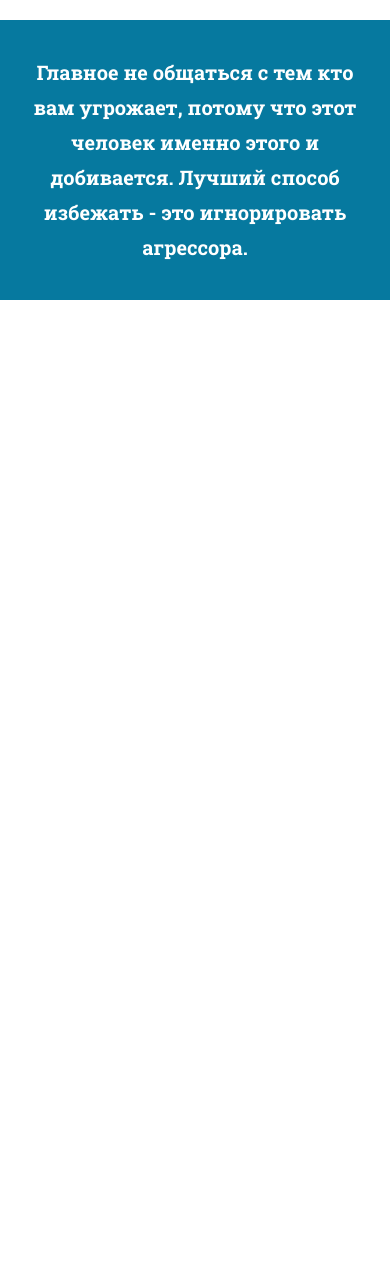
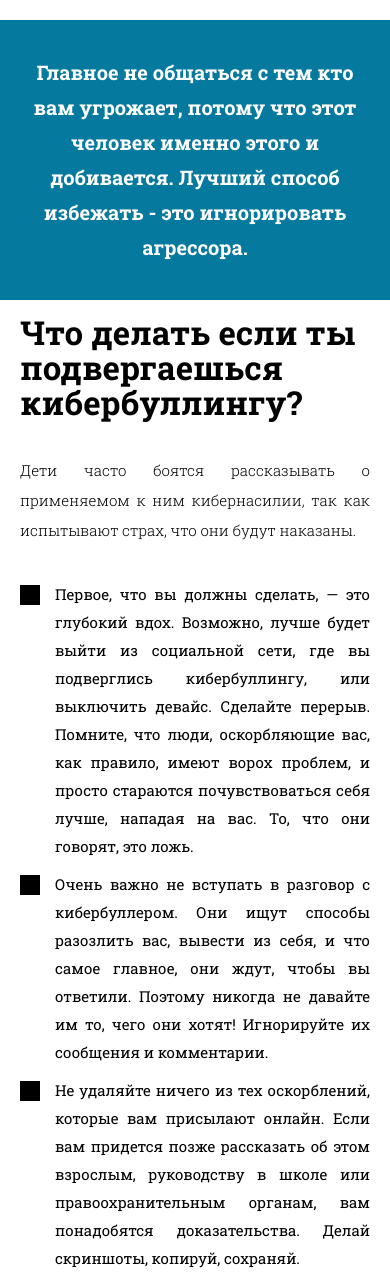
Before and after one commit to b113/bullying, a website: page index.html in a window 390 px wide. Shown: the part 4328-5603 px from the top of the page. Before the commit the page ends 4628 px from the top, so only its background shows below. Drawn offline with Linux system fonts and the light colour scheme.

Commit message:
finish section three

```diff
--- a/index.html
+++ b/index.html
@@ -119,6 +119,46 @@
     </div>
   </section>
 
+
+  <section class="section-three">
+    <div class="section-three__wrapper">
+      <h2 class="section-three__header">Что делать если ты подвергаешься кибербуллингу?</h2>
+      <p class="section-three__desc">Дети часто боятся рассказывать о применяемом к ним кибернасилии, так как
+        испытывают
+        страх, что они будут наказаны.</p>
+      <ul class="list-square">
+        <li class="list-square__item">Первое, что вы должны сделать, — это глубокий вдох. Возможно, лучше будет выйти
+          из
+          социальной сети, где вы подверглись кибербуллингу, или выключить девайс. Сделайте перерыв. Помните, что люди,
+          оскорбляющие вас, как правило, имеют ворох проблем, и просто стараются почувствоваться себя лучше, нападая на
+          вас. То, что они говорят, это ложь.</li>
+
+        <li class="list-square__item">Очень важно не вступать в разговор с кибербуллером. Они ищут способы разозлить
+          вас,
+          вывести из себя, и что самое главное, они ждут, чтобы вы ответили. Поэтому никогда не давайте им то, чего они
+          хотят! Игнорируйте их сообщения и комментарии.</li>
+
+        <li class="list-square__item">Не удаляйте ничего из тех оскорблений, которые вам присылают онлайн. Если вам
+          придется
+          позже рассказать об этом взрослым, руководству в школе или правоохранительным органам, вам понадобятся
+          доказательства. Делай скриншоты, копируй, сохраняй.</li>
+
+        <li class="list-square__item">Убедитесь, что вы внесли обидчика в «черный список» и заблокировали его, чтобы он
+          не
+          смог
+          больше связаться с вами. Даже если он общался с вами только в одной социальной сети, заблокируйте его и в
+          других, чтобы он не смог достать вас и там. Заблокируй, проверь настройки приватности, удали из друзей.</li>
+
+        <li class="list-square__item">Поговорите о нападках на вас со взрослыми, с которыми вы чувствуете себя
+          комфортно.
+          Они
+          помогут вам справиться с ситуацией, которая сложилась. Помните, вы не должны проходить через все это в
+          одиночестве. Доверьтесь, пусть вам окажут необходимую поддержку.</li>
+
+      </ul>
+    </div>
+  </section>
+
 </body>
 <script src="./scripts/jquery-3.3.1.min.js"></script>
 <script src="./scripts/jquery.slicknav.min.js"></script>
--- /dev/null
+++ b/scss/components/_section-three.scss
@@ -0,0 +1,110 @@
+.section-three {
+    &__wrapper {
+        max-width: 1170px;
+        margin: 0 auto;
+        padding: 85px 0 35px;
+    }
+    &__header {
+        font-family: $primary-font;
+        font-size: 60px;
+        margin-top: 0;
+        margin-bottom: 45px;
+        line-height: 72px;
+    }
+    &__desc {
+        font-family: $primary-font;
+        font-size: 30px;
+        line-height: 36px;
+        margin-bottom: 85px;
+        font-weight: lighter;
+    }
+}
+
+.list-square {
+    list-style: none;
+    margin: 0;
+    padding-left: 0;
+    &__item {
+        font-size: 24px;
+        font-weight: 400;
+        line-height: 30px;
+        margin-bottom: 40px;
+        font-family: $primary-font;
+        position: relative;
+        padding-left: 70px;
+        &:before {
+            content: "";
+            position: absolute;
+            width: 30px;
+            height: 30px;
+            background-color: #000;
+            left: 0;
+        }
+    }
+}
+
+@media (max-width: 1199.98px) {
+    .section-three__wrapper {
+        padding-left: 45px;
+        padding-right: 45px;
+    }
+}
+
+@media (max-width: 767.98px) {
+    .section-three__wrapper {
+        padding-top: 45px;
+        padding-bottom: 45px;
+        margin-bottom: 30px;
+    }
+    .section-three__header {
+        font-size: 45px;
+        line-height: 45px;
+    }
+    .section-three__desc {
+        font-size: 22px;
+        line-height: 30px;
+        margin-bottom: 45px;
+    }
+
+    .list-square {
+        padding-left: 0;
+    }
+    .list-square__item {
+        margin: 0 0 30px;
+        font-size: 15px;
+        line-height: 28px;
+    }
+    .list-square__item:before {
+        width: 20px;
+        height: 20px;
+    }
+}
+
+@media (max-width: 575.98px) {
+    .section-three__wrapper {
+        padding: 15px 20px 20px;
+    }
+    .section-three__header {
+        font-size: 33px;
+        line-height: 35px;
+        margin-bottom: 35px;
+    }
+    .section-three__desc {
+        font-size: 15px;
+        line-height: 30px;
+        margin-bottom: 35px;
+        text-align: justify;
+    }
+    .list-square {
+        padding-left: 0px;
+    }
+    .list-square__item {
+        font-size: 15px;
+        margin-bottom: 10px;
+        padding-left: 35px;
+        text-align: justify;
+    }
+    .list-square__item:before {
+        top: 5px;
+    }
+}
--- a/scss/main.scss
+++ b/scss/main.scss
@@ -6,3 +6,4 @@
 @import "components/quote";
 @import "components/section-two";
 @import "components/advice";
+@import "components/section-three";
```
Also changed, not shown: css/style.css.
